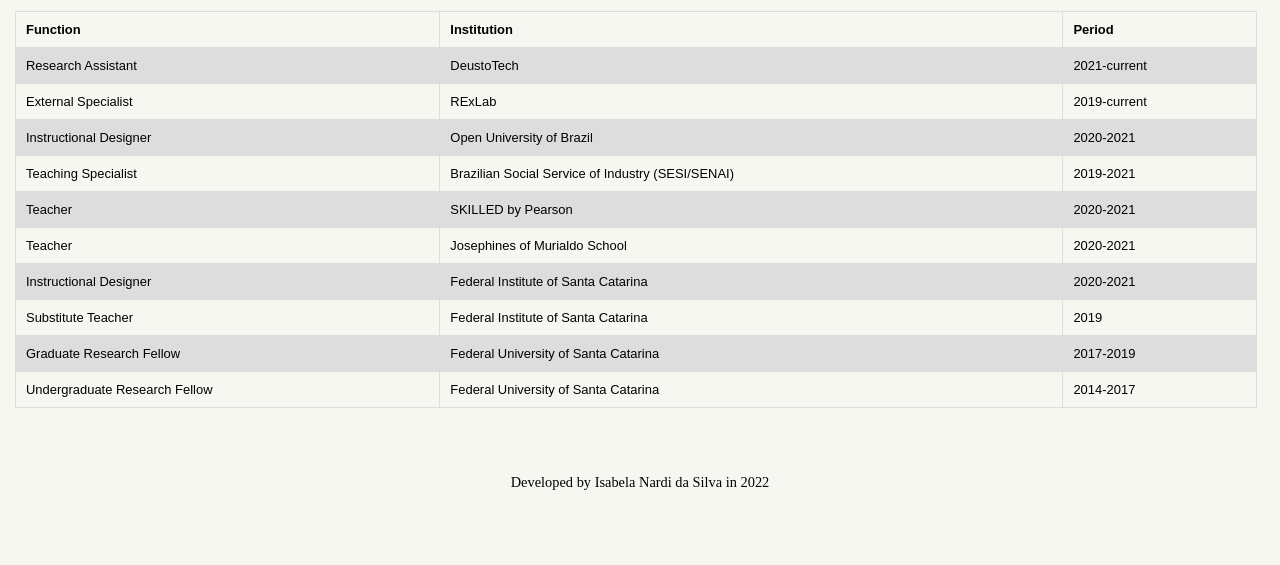
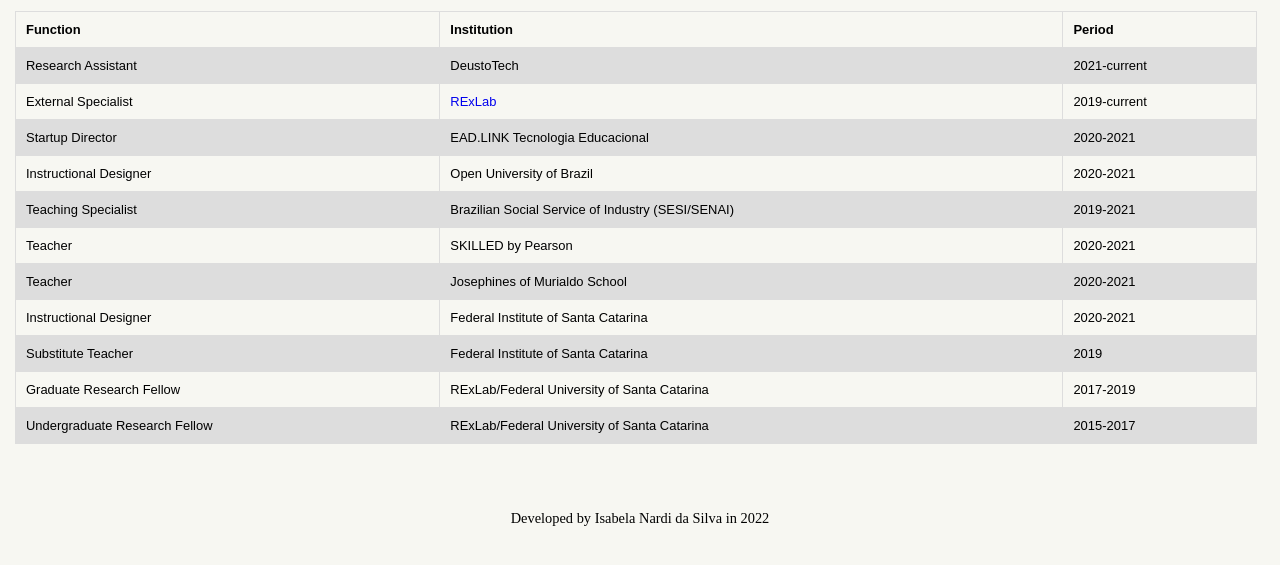
Before and after one commit to isabelanardi/isabelanardi.github.io, a plain HTML site: page experience.html in a window 1280 px wide. Shown: the part 143-708 px from the top of the page. Drawn offline with Linux system fonts and the light colour scheme.

Commit message:
Add files via upload

```diff
--- a/experience.html
+++ b/experience.html
@@ -49,8 +49,13 @@
         </tr>
         <tr>
           <td>External Specialist</td>
-          <td>RExLab</td>
+          <td><a href="https://rexlab.ufsc.br/">RExLab</a></td>
           <td>2019-current</td>
+        </tr>
+        <tr>
+          <td>Startup Director</td>
+          <td>EAD.LINK Tecnologia Educacional</td>
+          <td>2020-2021</td>
         </tr>
         <tr>
           <td>Instructional Designer</td>
@@ -84,13 +89,13 @@
         </tr>
         <tr>
           <td>Graduate Research Fellow</td>
-          <td>Federal University of Santa Catarina</td>
+          <td>RExLab/Federal University of Santa Catarina</td>
           <td>2017-2019</td>
         </tr>
         <tr>
           <td>Undergraduate Research Fellow</td>
-          <td>Federal University of Santa Catarina</td>
-          <td>2014-2017</td>
+          <td>RExLab/Federal University of Santa Catarina</td>
+          <td>2015-2017</td>
         </tr>
       </table>
 </div>
```
